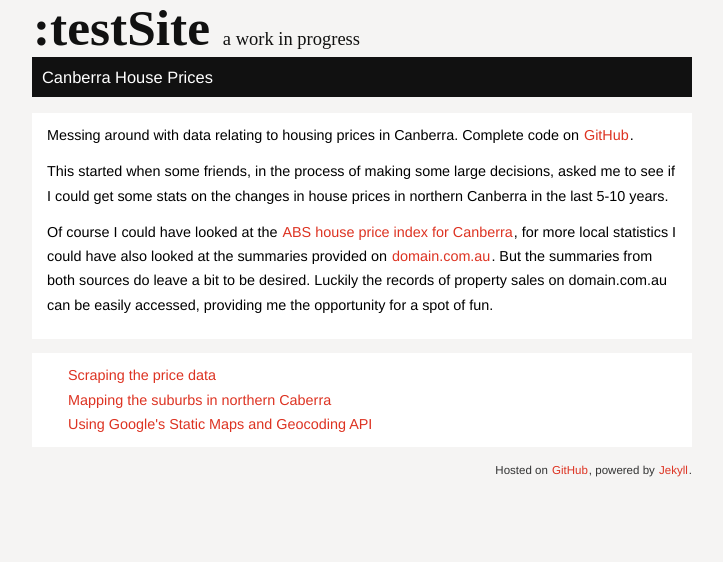
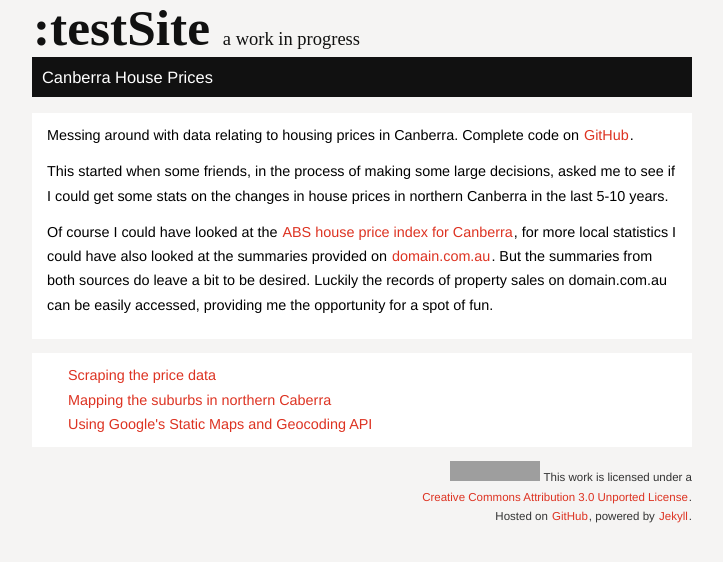
Before and after one commit to mngu2382/CanHouse, a Jekyll site: the page built from index.md, in a window 1280 px wide. Shown: the top 562 px of the page, without its empty margins (278-1001 px from the left). Built offline with Jekyll 4.4.1, drawn with Linux system fonts in a browser that asks for light colours; grey boxes are pictures that could not be loaded.

Commit message:
Added cc licence to default template

```diff
--- a/_layouts/default.html
+++ b/_layouts/default.html
@@ -58,6 +58,10 @@
     </aside>
 
     <footer>
+        <a rel="license" href="http://creativecommons.org/licenses/by/3.0/deed.en_US"><img alt="Creative Commons License" style="border-width:0;display:inline" src="http://i.creativecommons.org/l/by/3.0/80x15.png" /></a> This work is licensed under a
+        <br />
+        <a rel="license" href="http://creativecommons.org/licenses/by/3.0/deed.en_US">Creative Commons Attribution 3.0 Unported License</a>.
+        <br />
         Hosted on <a href="http://github.com/">GitHub</a>, powered
         by <a href="http://jekyllrb.com">Jekyll</a>.
     </footer>
```
